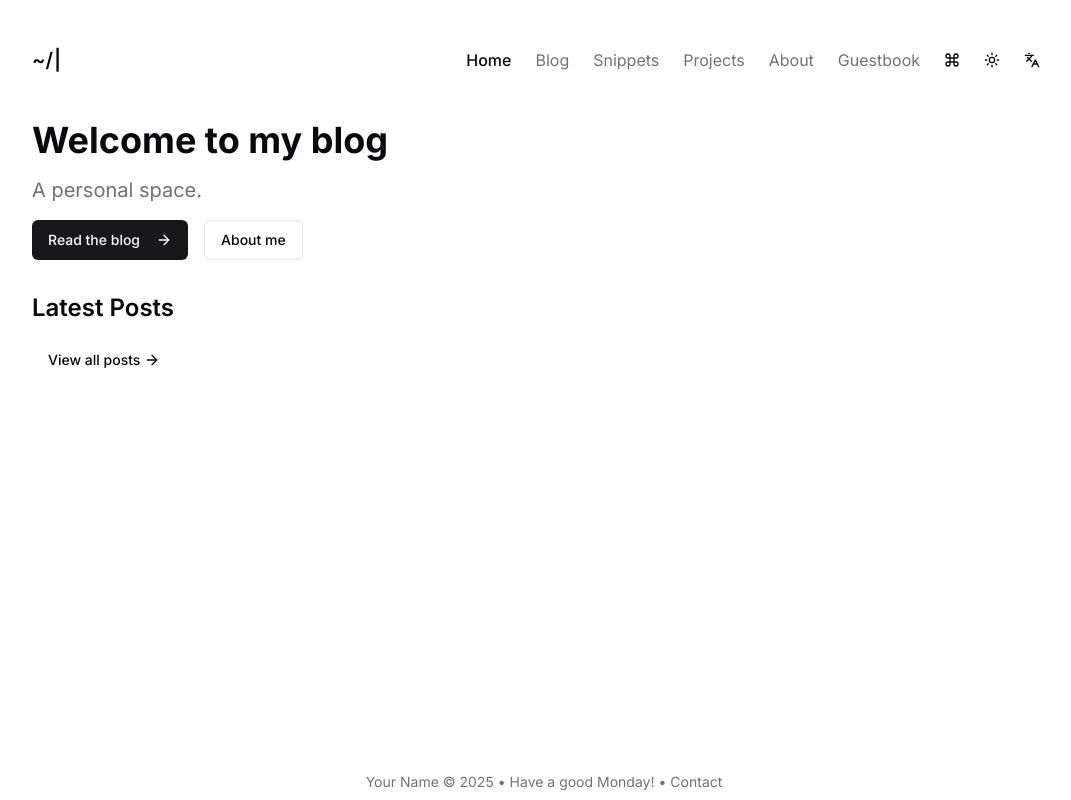
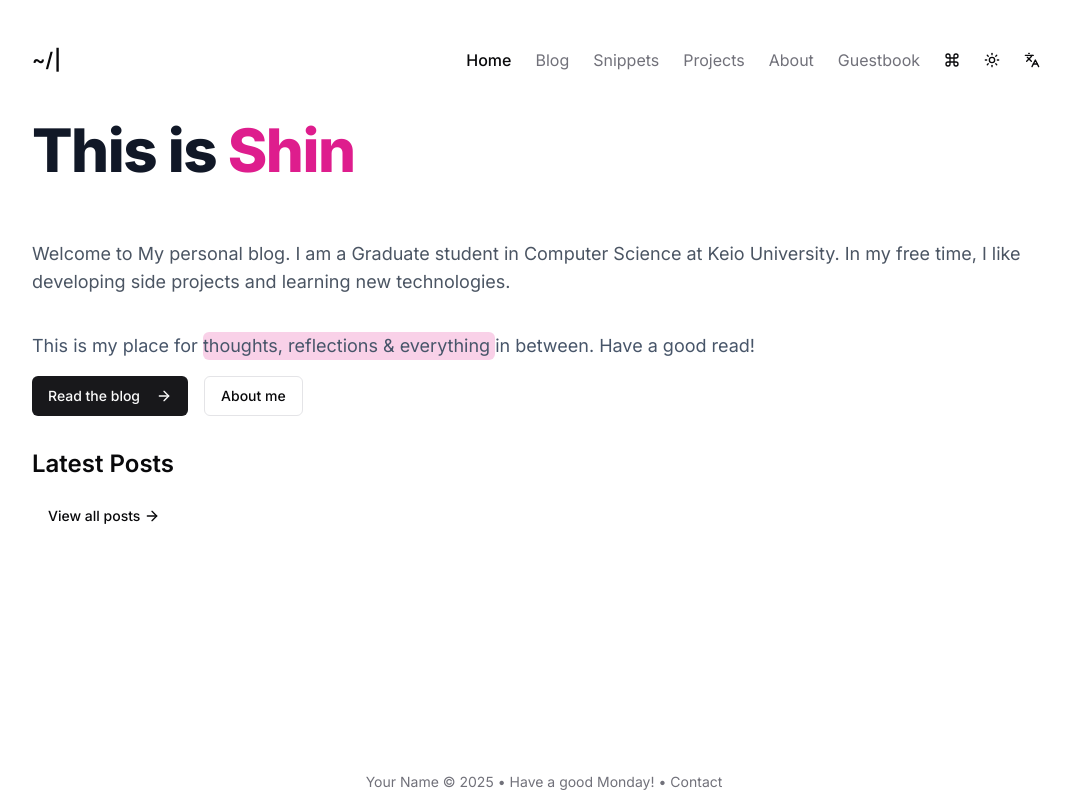
Before and after one commit to ksromt/shin-blog, a Next.js app: page / in a window 1280 px wide. Shown: the whole page, without its empty margins (96-1167 px from the left). Built offline with nearby package versions, Linux system fonts and the light colour scheme.

Commit message:
Modified the homepage text display

```diff
--- a/app/page.tsx
+++ b/app/page.tsx
@@ -1,15 +1,31 @@
+/** @jsxImportSource react */
+import React from 'react'
 import Link from "next/link"
 import { Button } from "@/components/ui/button"
 import { ArrowRight } from "lucide-react"
+import { RoughNotation } from 'react-rough-notation'
+import siteMetadata from '@/data/siteMetadata'
 
 export default function HomePage() {
   return (
     <div className="space-y-8">
       <section className="space-y-4">
-        <h1 className="text-4xl font-bold">Welcome to my blog</h1>
-        <p className="text-xl text-muted-foreground">
-          A personal space.
-        </p>
+      <h1 className="pb-6 text-3xl font-extrabold leading-9 tracking-tight text-gray-900 dark:text-gray-100 sm:text-4xl sm:leading-10 md:text-6xl md:leading-14">
+              This is{' '}
+              <span className="text-primary-500 dark:text-primary-dark-500">Shin</span>
+            </h1>
+            <h2 className="prose pt-5 text-lg text-gray-600 dark:text-gray-300">
+              {`Welcome to ${siteMetadata.description}. I am a Graduate student in Computer Science at Keio University. `}
+              In my free time, I like developing side projects and learning new technologies.
+            </h2>
+            <p className="pt-5 text-lg leading-7 text-slate-600 dark:text-slate-300 hidden sm:block">
+              This is my place for{' '}
+              <span className="relative inline-block">
+                <span className="absolute inset-0 bg-primary-500/20 rounded-md animate-pulse"></span>
+                <span className="relative">thoughts, reflections & everything&nbsp;</span>
+              </span>
+              in between. Have a good read!
+            </p>
         <div className="flex gap-4">
           <Button asChild>
             <Link href="/blog">
--- a/data/siteMetadata.ts
+++ b/data/siteMetadata.ts
@@ -2,7 +2,7 @@ const siteMetadata = {
   title: "~/blog | Personal Blog",
   author: "Your Name",
   headerTitle: "~/blog",
-  description: "A personal blog about technology, programming, and more",
+  description: "My personal blog",
   language: "en-us",
   theme: "system",
   siteUrl: "https://yourblog.com",
--- a/tailwind.config.ts
+++ b/tailwind.config.ts
@@ -28,6 +28,26 @@ const config = {
         primary: {
           DEFAULT: "hsl(var(--primary))",
           foreground: "hsl(var(--primary-foreground))",
+          100: '#FDD1D9',
+          200: '#FBA4BC',
+          300: '#F575A5',
+          400: '#EB519B',
+          500: '#DE1D8D',
+          600: '#BE1588',
+          700: '#9F0E7F',
+          800: '#800972',
+          900: '#6A0568',
+        },
+        'primary-dark': {
+          100: '#FDD1D9',
+          200: '#FBA4BC',
+          300: '#F575A5',
+          400: '#EB519B',
+          500: '#DE1D8D',
+          600: '#BE1588',
+          700: '#9F0E7F',
+          800: '#800972',
+          900: '#6A0568',
         },
         secondary: {
           DEFAULT: "hsl(var(--secondary))",
```
Also changed, not shown: package.json (+7 -6 lines), 2 other files (tests, documents, lock files or other folders).
